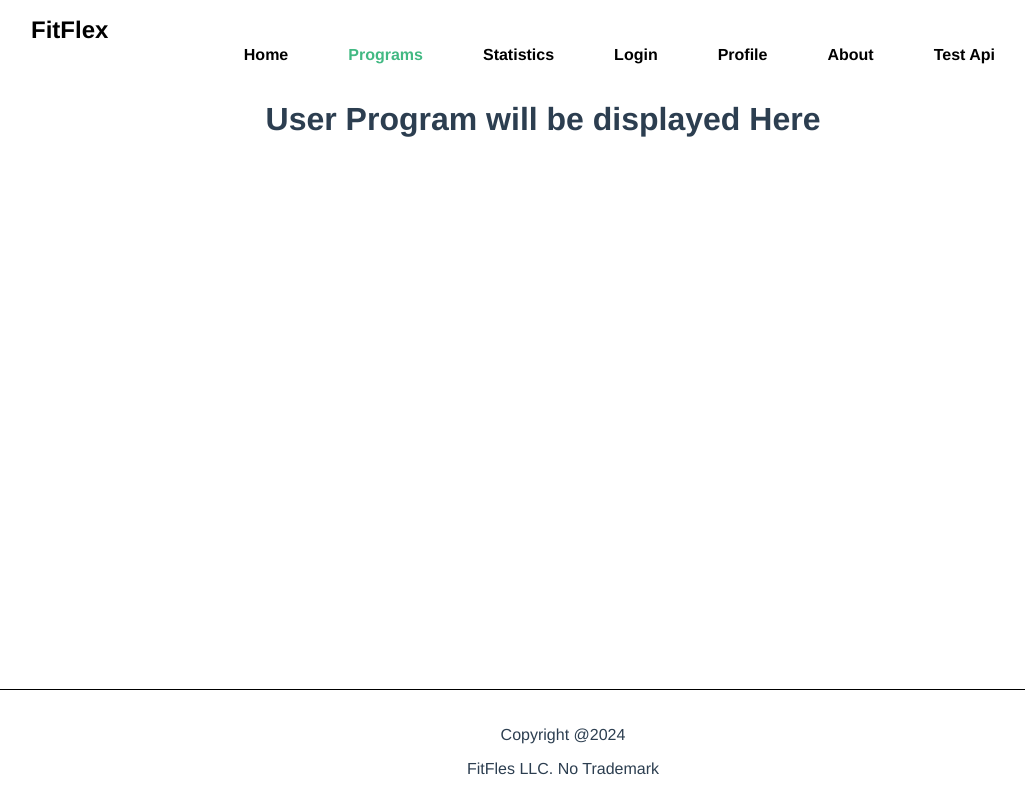
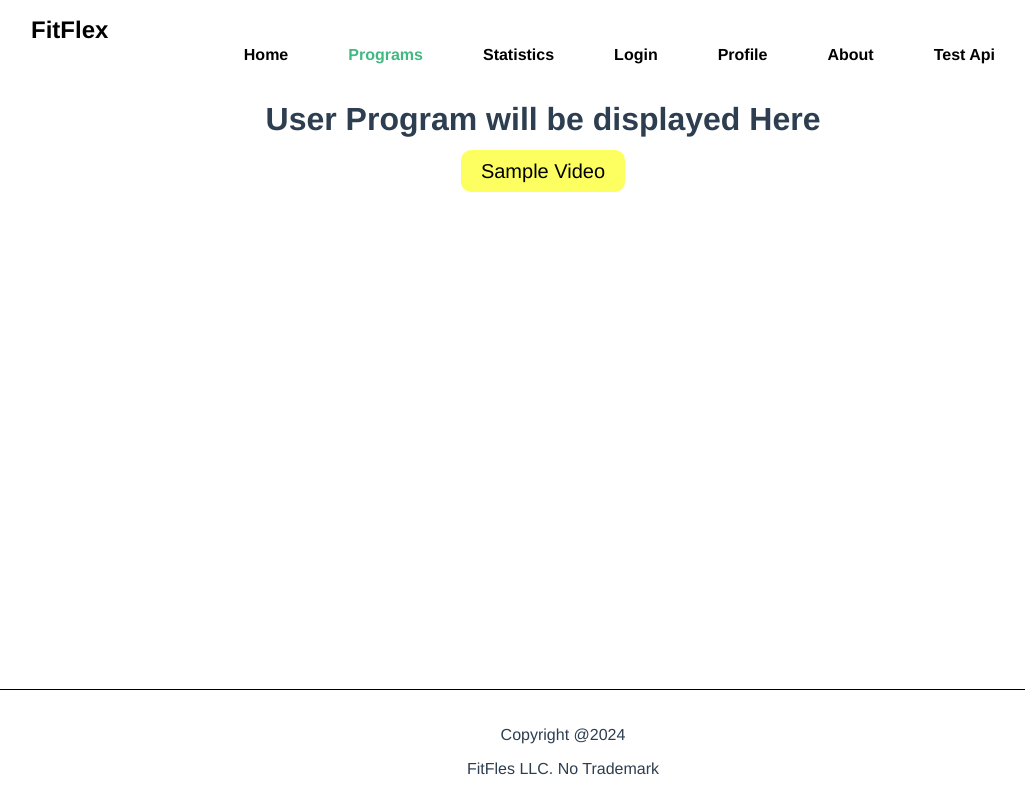
Before and after one commit to 3choz/Fitflex-Frontend, a Vue app: page /programs in a window 1280 px wide. Shown: the whole page, without its empty margins (97-1122 px from the left). Built offline with nearby package versions, Linux system fonts and the light colour scheme.

Commit message:
Added link to videos on Program Page

```diff
--- a/src/router/index.js
+++ b/src/router/index.js
@@ -2,6 +2,7 @@ import { createRouter, createWebHistory } from 'vue-router'
 import LandingPage from '../views/LandingPage.vue'
 import Statistics from '../views/Statistics.vue'
 import Programs from '../views/Programs.vue'
+import VideoView from '../views/VideoView.vue'
 import Login from '../views/Login.vue'
 import Register from '../views/Register.vue'
 import ForgotUserNamePassword from "../views/ForgotUserNamePassword.vue";
@@ -63,9 +64,12 @@ const routes = [
     path: "/programsignup",
     name: "programsignup",
     component: ProgramSignup
+  },
+  {
+    path: "/video",
+    name: "video",
+    component: VideoView
   }
-
-
 
 ]
 
--- a/src/views/Programs.vue
+++ b/src/views/Programs.vue
@@ -1,12 +1,21 @@
 <template>
   <div class="programs">
     <h1> User Program will be displayed Here</h1>
+
+    <router-link to="/video" class="button-link">
+      Sample Video
+    </router-link>
   </div>
 </template>
 
 <script>
 
+
+// import VideoView from '@/components/VideoView.vue'
 export default {
-    name: 'Programs'
+  name: 'Programs',
+  components: {
+    // VideoView
+  }
 }
 </script>
--- a/src/views/VideoView.vue
+++ b/src/views/VideoView.vue
@@ -77,6 +77,7 @@
 
 <script>
 export default {
+    name: 'VideoView',
     data() {
         return {
             showNotification: false
```
Lines whose indentation alone changed are shown as unchanged.
